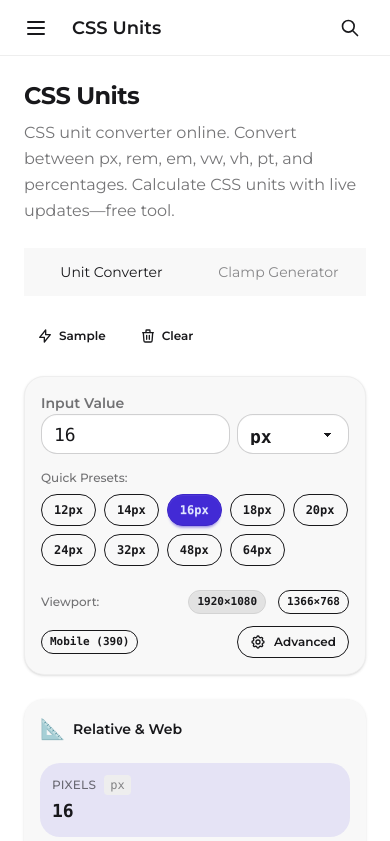
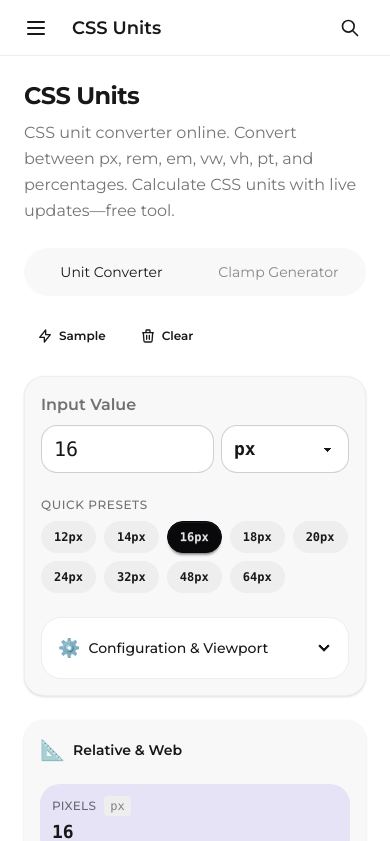
Before and after one commit to ronny8877/onedev, a SvelteKit app: page /convert/css-units in a window 390 px wide. Shown: the top 841 px of the page. Built offline with nearby package versions, Linux system fonts and the light colour scheme.

Commit message:
chore: responsiveness

```diff
--- a/src/routes/convert/css-units/+page.svelte
+++ b/src/routes/convert/css-units/+page.svelte
@@ -172,7 +172,7 @@
 >
 	<div class="flex flex-col gap-6">
 		<!-- Tabs -->
-		<div role="tablist" class="tabs tabs-boxed bg-base-200 p-1 w-full max-w-md mx-auto">
+		<div role="tablist" class="tabs rounded-3xl tabs-boxed bg-base-200 p-1 w-full max-w-md mx-auto">
 			<button
 				role="tab"
 				class="tab flex-1 transition-all"
@@ -194,19 +194,21 @@
 			<!-- Converter Mode -->
 			<div class="card bg-base-200 shadow-sm rounded-2xl border border-base-300">
 				<div class="card-body p-4 sm:p-6">
-					<div class="flex flex-col sm:flex-row gap-4">
-						<div class="flex-1">
-							<label class="label pt-0">
-								<span class="label-text font-semibold">Input Value</span>
+					<div class="flex flex-col gap-6">
+						<!-- Main Input Area -->
+						<div class="flex flex-col sm:flex-row gap-4 items-start">
+							<div class="form-control flex-1 w-full">
+								<label class="label pt-0 pb-2">
+									<span class="label-text font-semibold text-base">Input Value</span>
 								</label>
 								<div class="join w-full">
 									<input
 										type="number"
 										bind:value={inputValue}
 										placeholder="Value"
-									class="input input-bordered join-item flex-1 font-mono text-lg"
+										class="input input-lg input-bordered join-item flex-1 font-mono text-xl"
 									/>
-								<select bind:value={inputUnit} class="select select-bordered join-item font-mono w-28 text-lg font-semibold">
+									<select bind:value={inputUnit} class="select select-lg select-bordered join-item font-mono w-32 text-lg font-semibold bg-base-100">
 										<optgroup label="Relative">
 											<option value="px">px</option>
 											<option value="rem">rem</option>
@@ -225,16 +227,20 @@
 									</select>
 								</div>
 							</div>
+						</div>
 
 						<!-- Quick Presets -->
-						<div class="col-span-full">
-							<p class="text-xs text-base-content/60 mb-2 font-medium">Quick Presets:</p>
+						<div>
+							<div class="flex items-center justify-between mb-2">
+								<p class="text-xs text-base-content/60 font-medium uppercase tracking-wider">Quick Presets</p>
+							</div>
 							<div class="flex flex-wrap gap-2">
 								{#each fontSizePresets as preset}
 									<button
 										class="btn btn-sm font-mono transition-all"
-										class:btn-primary={activePreset === preset}
-										class:btn-outline={activePreset !== preset}
+										class:btn-neutral={activePreset === preset}
+										class:btn-ghost={activePreset !== preset}
+										class:bg-base-300={activePreset !== preset}
 										onclick={() => setPreset(preset)}
 									>
 										{preset}px
@@ -243,9 +249,18 @@
 							</div>
 						</div>
 
-						<!-- Viewport Presets & Settings -->
-						<div class="col-span-full flex flex-wrap items-center gap-3 mt-2">
-							<p class="text-xs text-base-content/60 font-medium">Viewport:</p>
+						<!-- Settings Section -->
+						<div class="collapse collapse-arrow bg-base-100 border border-base-300 rounded-xl">
+							<input type="checkbox" bind:checked={showSettings} />
+							<div class="collapse-title text-sm font-medium flex items-center gap-2">
+								<span class="text-lg">⚙️</span> Configuration & Viewport
+							</div>
+							<div class="collapse-content">
+								<div class="pt-2 space-y-4">
+									<!-- Viewport Presets -->
+									<div>
+										<p class="text-xs text-base-content/60 font-medium mb-2">Viewport Presets:</p>
+										<div class="flex flex-wrap gap-2">
 											{#each viewportPresets as vp}
 												<button
 													class="btn btn-xs btn-outline gap-1 font-mono"
@@ -255,39 +270,11 @@
 													{vp.label}
 												</button>
 											{/each}
-							<div class="ml-auto">
-								<button
-									class="btn btn-sm btn-outline gap-2"
-									onclick={toggleSettings}
-								>
-									<svg xmlns="http://www.w3.org/2000/svg" class="h-4 w-4" fill="none" viewBox="0 0 24 24" stroke="currentColor">
-										<path stroke-linecap="round" stroke-linejoin="round" stroke-width="2" d="M10.325 4.317c.426-1.756 2.924-1.756 3.35 0a1.724 1.724 0 002.573 1.066c1.543-.94 3.31.826 2.37 2.37a1.724 1.724 0 001.065 2.572c1.756.426 1.756 2.924 0 3.35a1.724 1.724 0 00-1.066 2.573c.94 1.543-.826 3.31-2.37 2.37a1.724 1.724 0 00-2.572 1.065c-.426 1.756-2.924 1.756-3.35 0a1.724 1.724 0 00-2.573-1.066c-1.543.94-3.31-.826-2.37-2.37a1.724 1.724 0 00-1.065-2.572c-1.756-.426-1.756-2.924 0-3.35a1.724 1.724 0 001.066-2.573c-.94-1.543.826-3.31 2.37-2.37.996.608 2.296.07 2.572-1.065z" />
-										<path stroke-linecap="round" stroke-linejoin="round" stroke-width="2" d="M15 12a3 3 0 11-6 0 3 3 0 016 0z" />
-									</svg>
-									{showSettings ? 'Hide' : 'Advanced'}
-								</button>
 										</div>
 									</div>
 
-						<!-- Settings Toggle (Old position) -->
-						<!--
-						<div class="flex items-end">
-							<button
-								class="btn btn-outline border-base-content/20 hover:border-base-content/40 hover:bg-base-200 text-base-content"
-								onclick={toggleSettings}
-							>
-								<svg xmlns="http://www.w3.org/2000/svg" class="h-5 w-5" fill="none" viewBox="0 0 24 24" stroke="currentColor">
-									<path stroke-linecap="round" stroke-linejoin="round" stroke-width="2" d="M10.325 4.317c.426-1.756 2.924-1.756 3.35 0a1.724 1.724 0 002.573 1.066c1.543-.94 3.31.826 2.37 2.37a1.724 1.724 0 001.065 2.572c1.756.426 1.756 2.924 0 3.35a1.724 1.724 0 00-1.066 2.573c.94 1.543-.826 3.31-2.37 2.37a1.724 1.724 0 00-2.572 1.065c-.426 1.756-2.924 1.756-3.35 0a1.724 1.724 0 00-2.573-1.066c-1.543.94-3.31-.826-2.37-2.37a1.724 1.724 0 00-1.065-2.572c-1.756-.426-1.756-2.924 0-3.35a1.724 1.724 0 001.066-2.573c-.94-1.543.826-3.31 2.37-2.37.996.608 2.296.07 2.572-1.065z" />
-									<path stroke-linecap="round" stroke-linejoin="round" stroke-width="2" d="M15 12a3 3 0 11-6 0 3 3 0 016 0z" />
-								</svg>
-								{showSettings ? 'Hide Settings' : 'Settings'}
-							</button>
-						</div>
-						-->
-					</div>
-
-					{#if showSettings}
-						<div class="mt-4 pt-4 border-t border-base-content/10 grid grid-cols-1 sm:grid-cols-2 lg:grid-cols-3 gap-4 animate-in fade-in slide-in-from-top-2 duration-200">
+									<!-- Advanced Inputs -->
+									<div class="grid grid-cols-1 sm:grid-cols-2 lg:grid-cols-3 gap-4">
 										<div class="form-control">
 											<label class="label py-1">
 												<span class="label-text text-xs text-base-content/70">Root Font Size (px)</span>
@@ -319,7 +306,10 @@
 											<input type="number" bind:value={dpi} class="input input-sm input-bordered font-mono" />
 										</div>
 									</div>
-					{/if}
+								</div>
+							</div>
+						</div>
+					</div>
 				</div>
 			</div>
 
@@ -451,16 +441,16 @@
 
 		{:else}
 			<!-- Clamp Generator Mode -->
-			<div class="grid lg:grid-cols-2 gap-6">
+			<div class="grid grid-cols-1 lg:grid-cols-2 gap-6">
 				<!-- Controls -->
-				<div class="space-y-6">
+				<div class="flex flex-col gap-6 order-2 lg:order-1">
 					<div class="card bg-base-200 shadow-sm rounded-2xl border border-base-300">
 						<div class="card-body p-4 sm:p-6">
 							<h3 class="font-semibold flex items-center gap-2 mb-4">
 								<span class="text-xl">🛠️</span> Configuration
 							</h3>
 
-							<div class="grid grid-cols-2 gap-x-4 gap-y-6">
+							<div class="grid grid-cols-1 sm:grid-cols-2 gap-x-4 gap-y-6">
 								<div class="form-control">
 									<label class="label py-1">
 										<span class="label-text">Min Width (px)</span>
@@ -489,11 +479,11 @@
 						</div>
 					</div>
 
-					<div class="card bg-neutral text-neutral-content rounded-2xl shadow-lg">
+					<div class="card bg-neutral text-neutral-content rounded-2xl shadow-lg overflow-hidden">
 						<div class="card-body p-5">
 							<h3 class="text-sm font-semibold uppercase opacity-80 mb-2">Generated CSS</h3>
 							<div class="mockup-code bg-neutral-focus text-neutral-content m-0 w-full">
-								<pre class="px-5"><code>{clampResult}</code></pre>
+								<pre class="px-5 whitespace-normal break-all"><code>{clampResult}</code></pre>
 							</div>
 							<div class="flex justify-end mt-2">
 								<button
@@ -508,13 +498,13 @@
 				</div>
 
 				<!-- Preview -->
-				<div class="space-y-6">
+				<div class="flex flex-col gap-6 order-1 lg:order-2">
 					<div class="card bg-base-200 border border-base-300 rounded-2xl h-full">
 						<div class="card-body p-4 sm:p-6">
 							<h3 class="font-semibold mb-4">Live Preview</h3>
 
 							<div class="mb-6">
-								<div class="flex justify-between text-xs text-base-content/60 mb-2">
+								<div class="flex flex-wrap justify-between text-xs text-base-content/60 mb-2 gap-2">
 									<span>Current Viewport: {previewViewportW}px</span>
 									<span>Computed Size: {formatNumber(previewClampVal())}px</span>
 								</div>
@@ -523,7 +513,7 @@
 									min={clampMinW - 200}
 									max={clampMaxW + 200}
 									bind:value={previewViewportW}
-									class="range range-primary range-sm"
+									class="range range-primary range-sm touch-action-manipulation"
 								/>
 								<div class="flex justify-between px-2 text-[10px] text-base-content/40 mt-1">
 									<span>{clampMinW - 200}px</span>
@@ -532,10 +522,10 @@
 							</div>
 
 							<div class="flex-1 bg-base-100 rounded-xl border border-base-300 p-4 flex items-center justify-center overflow-hidden relative min-h-[200px]">
-								<div class="text-center transition-all duration-75">
+								<div class="text-center transition-all duration-75 max-w-full">
 									<p
-										class="leading-none whitespace-nowrap font-bold text-primary"
-										style="font-size: {previewClampVal()}px;"
+										class="leading-none whitespace-nowrap font-bold text-primary break-all fluid-preview-text"
+										style="--val: {previewClampVal()}px;"
 									>
 										Fluid Text
 									</p>
@@ -585,4 +575,14 @@
 	.range {
 		--range-shdw: 0 0 0 1px hsl(var(--p));
 	}
+
+	.fluid-preview-text {
+		font-size: min(var(--val), 13vw) !important;
+	}
+
+	@media (min-width: 1024px) {
+		.fluid-preview-text {
+			font-size: min(var(--val), 18vw) !important;
+		}
+	}
 </style>
```
Lines whose indentation alone changed are shown as unchanged.
